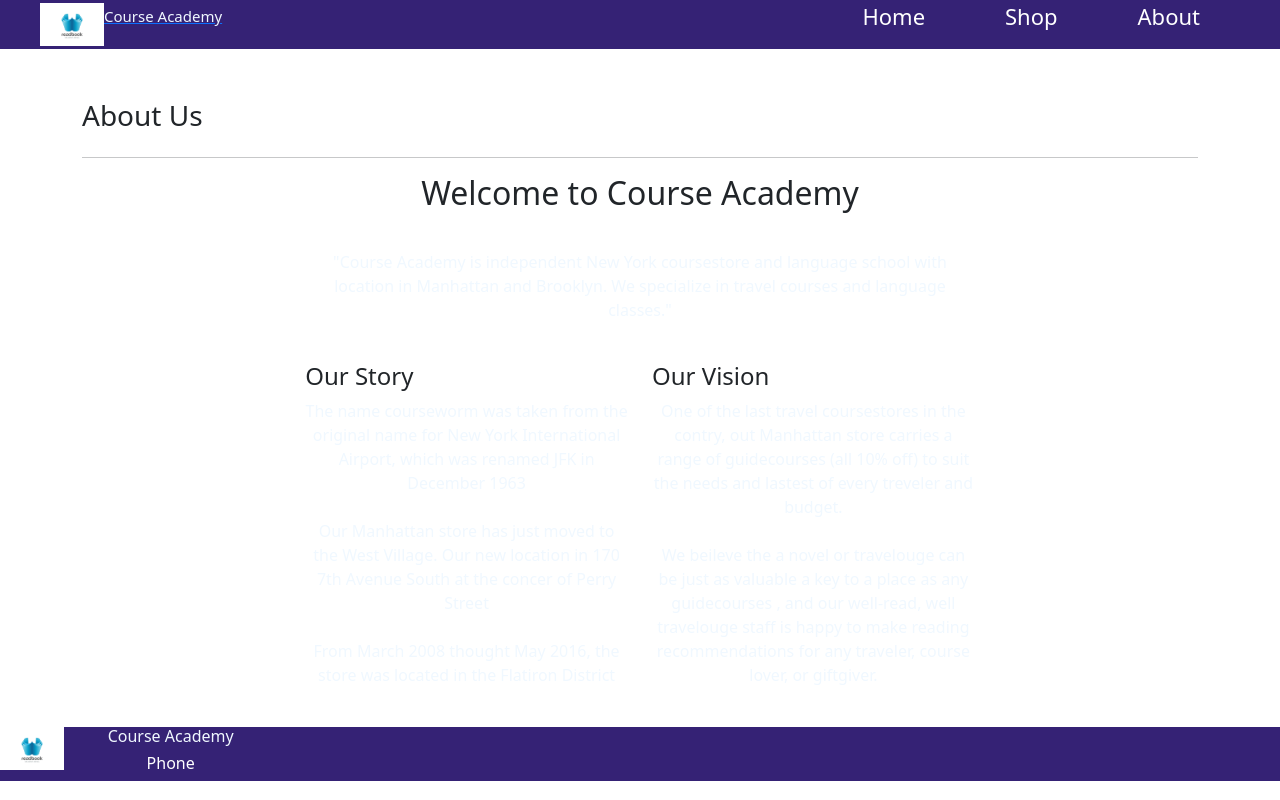
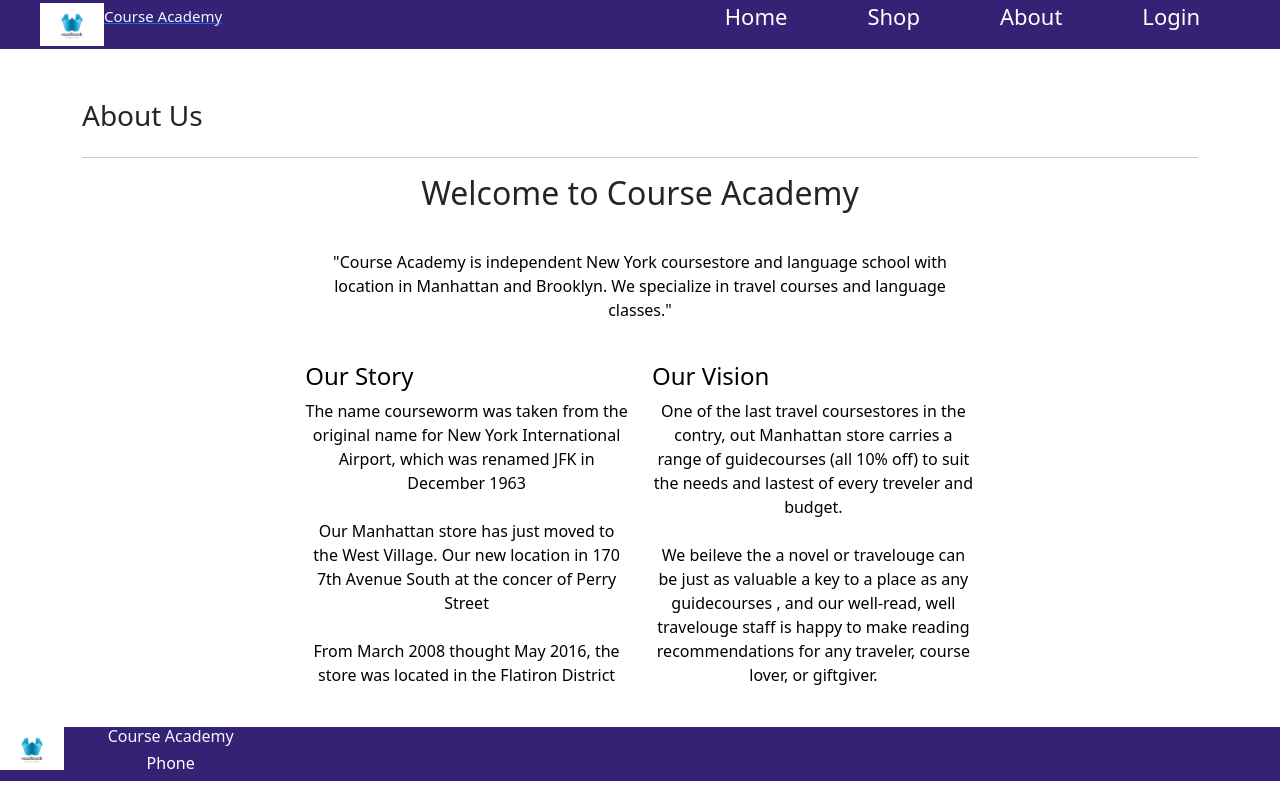
Before and after one commit to greent99/doan_web_fe_client, a React (Create React App) app: page /about in a window 1280 px wide. Built offline with nearby package versions, Linux system fonts and the light colour scheme.

Commit message:
update final

```diff
--- a/src/components/About/About.css
+++ b/src/components/About/About.css
@@ -1,3 +1,7 @@
-p {
+.text-black {
     color: black
 }
+
+h4 {
+    color: black
+}
--- a/src/components/About/index.js
+++ b/src/components/About/index.js
@@ -15,13 +15,13 @@ export default function About() {
                 </div>
                 <div style={{width: '60%', marginTop: 30}}>
                     <div>
-                        <p>"Course Academy is independent New York coursestore and language school with location in Manhattan
+                        <p class="text-black">"Course Academy is independent New York coursestore and language school with location in Manhattan
                         and Brooklyn. We specialize in travel courses and language classes."</p>
                     </div>
                     <div class='row' style={{marginTop: 40}}>
                         <div class='col d-flex align-items-start flex-column'>
                             <h4>Our Story</h4>
-                            <p >
+                            <p class="text-black">
                                 The name courseworm was taken from the original name for New York International Airport,
                                 which was renamed JFK in December 1963
                                 <br />
@@ -35,7 +35,7 @@ export default function About() {
                         </div>
                         <div class='col d-flex align-items-start flex-column'>
                             <h4>Our Vision</h4>
-                            <p>
+                            <p class="text-black">
                                 One of the last travel coursestores in the contry, out Manhattan store carries a range of guidecourses (all 10% off)
                                 to suit the needs and lastest of every treveler and budget.
                             <br />
--- a/src/components/Cart/index.js
+++ b/src/components/Cart/index.js
@@ -10,6 +10,7 @@ import { faEdit, faPlus  } from '@fortawesome/free-solid-svg-icons'
 import { useForm } from "react-hook-form";
 import * as yup from "yup";
 import { yupResolver } from '@hookform/resolvers/yup';
+import { useHistory } from 'react-router-dom'
 const axios = require('axios')
 
 export default function Cart() {
@@ -33,6 +34,7 @@ export default function Cart() {
       });
 
     const dataLogin = getDataLogin()
+    const history = useHistory()
 
     const [modal, setModal] = useState(false);
     const [listCategory, setListCategory] = useState([]);
@@ -191,6 +193,12 @@ export default function Cart() {
                     <Button color="secondary" onClick={toggle}>Cancel</Button>
                     </ModalFooter>
                 </Modal>
+                <div class="d-flex justify-content-end">
+                    <Button onClick={() => {
+                        localStorage.removeItem('userData')
+                        history.push('/login')
+                    }}>Logout</Button>
+                </div>
                 <hr></hr>
                 <div>
                     {dataLogin.user && dataLogin.user.userType == 'Student' ?
@@ -209,7 +217,7 @@ export default function Cart() {
                             <TableEnrollList />
                         </Row>
                     </div>
-                    : <h5>Profile for Admin will coming soon...</h5>
+                    : <></>
                     }
 
                     { dataLogin.user && dataLogin.user.userType == 'Teacher' ?
@@ -225,6 +233,10 @@ export default function Cart() {
                             </Row>
                         </div>
                         : <></>
+                    }
+
+                    {
+                        dataLogin.user && dataLogin.user.userType == 'Admin' ? <h5>Profile for Admin will coming soon...</h5> : <></>
                     }
                 </div>
                 <br/>
--- a/src/components/Navbar/index.js
+++ b/src/components/Navbar/index.js
@@ -30,9 +30,16 @@ function Navbar(props) {
           <Link to="/about">
             <li>About</li>
           </Link>
-          {dataLogin != null ? <Link to="/cart">
+          {dataLogin != null ? (
+
+            <Link to="/cart">
             <li>Profile</li>
-          </Link> : <></>}
+          </Link>
+
+          ) : <Link to="/login">
+            <li>Login</li>
+          </Link>
+          }
 
         </ul>
       </nav>
```
